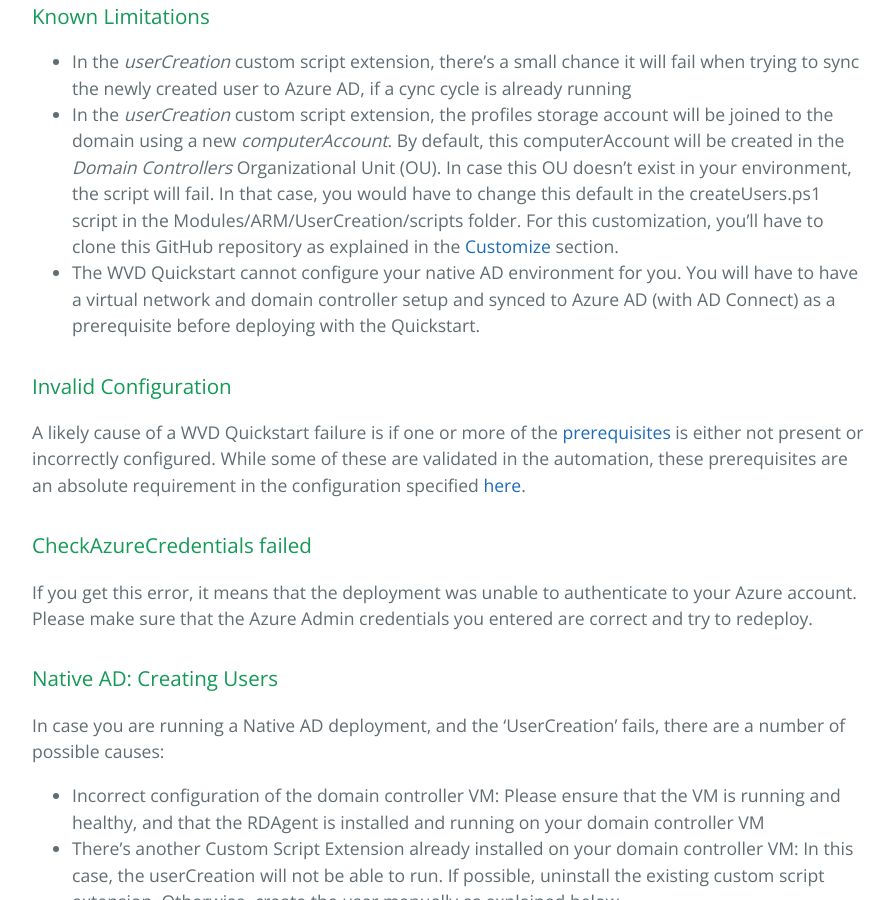
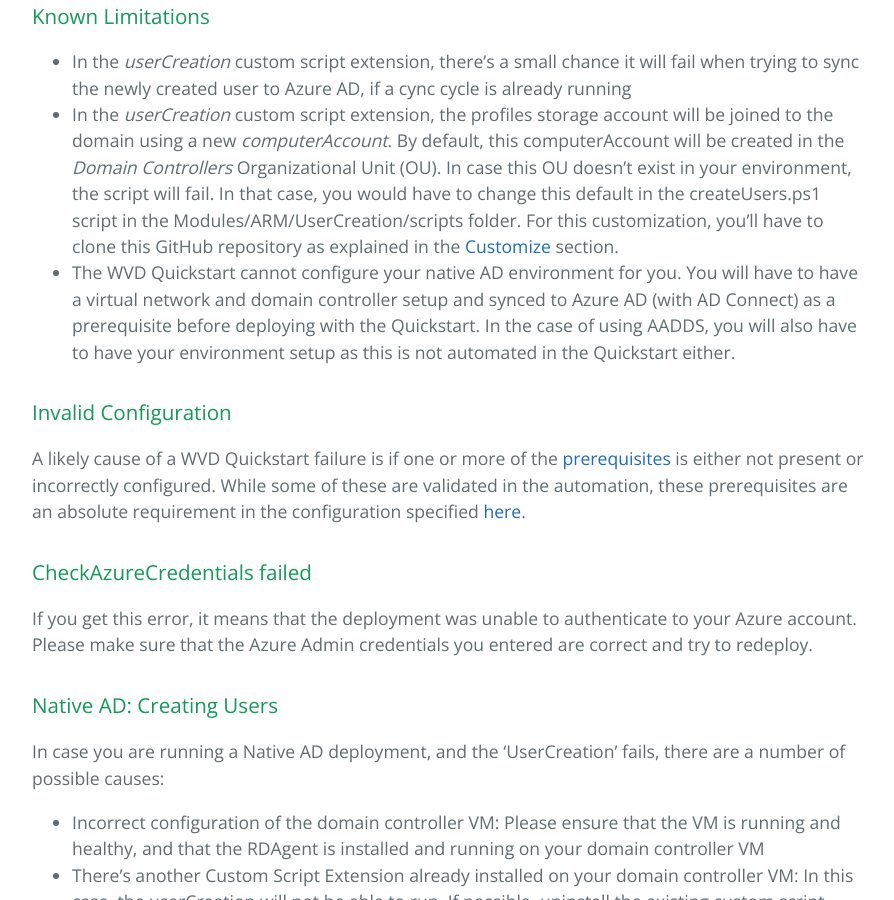
Before and after one commit to samvdjagt/wvdquickstart, a Jekyll site: the page built from troubleshoot.md, in a window 1280 px wide and 900 px high, scrolled down 535 px. Shown: the whole window, without its empty margins (192-1086 px from the left). Built offline with Jekyll 4.4.1, drawn with Linux system fonts in a browser that asks for light colours.

Commit message:
Update troubleshoot.md

```diff
--- a/troubleshoot.md
+++ b/troubleshoot.md
@@ -10,7 +10,7 @@
 ### Known Limitations
 * In the *userCreation* custom script extension, there's a small chance it will fail when trying to sync the newly created user to Azure AD, if a cync cycle is already running
 * In the *userCreation* custom script extension, the profiles storage account will be joined to the domain using a new *computerAccount*. By default, this computerAccount will be created in the *Domain Controllers* Organizational Unit (OU). In case this OU doesn't exist in your environment, the script will fail. In that case, you would have to change this default in the createUsers.ps1 script in the Modules/ARM/UserCreation/scripts folder. For this customization, you'll have to clone this GitHub repository as explained in the <a href="customize">Customize</a> section.
-* The WVD Quickstart cannot configure your native AD environment for you. You will have to have a virtual network and domain controller setup and synced to Azure AD (with AD Connect) as a prerequisite before deploying with the Quickstart.
+* The WVD Quickstart cannot configure your native AD environment for you. You will have to have a virtual network and domain controller setup and synced to Azure AD (with AD Connect) as a prerequisite before deploying with the Quickstart. In the case of using AADDS, you will also have to have your environment setup as this is not automated in the Quickstart either.
 
 ### Invalid Configuration
 A likely cause of a WVD Quickstart failure is if one or more of the <a href="howto">prerequisites</a> is either not present or incorrectly configured. While some of these are validated in the automation, these prerequisites are an absolute requirement in the configuration specified <a href="howto">here</a>.
```
